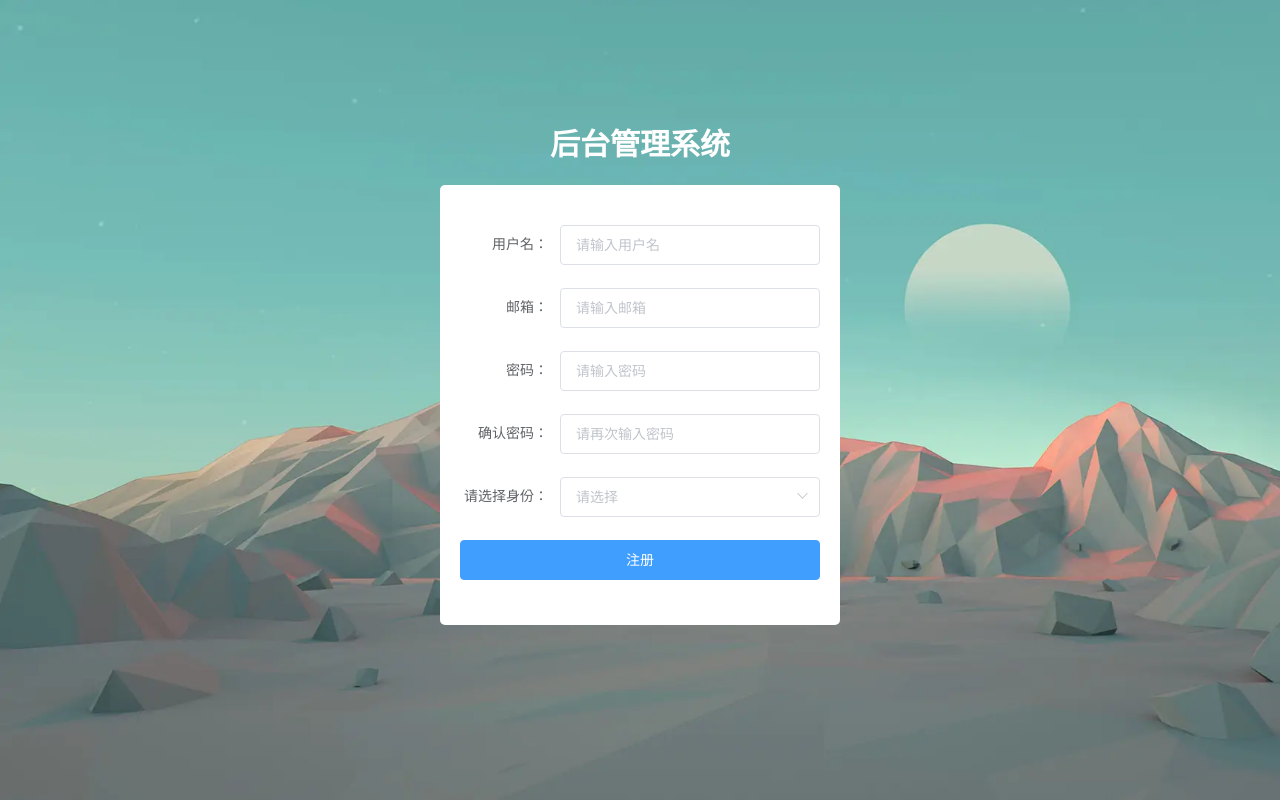
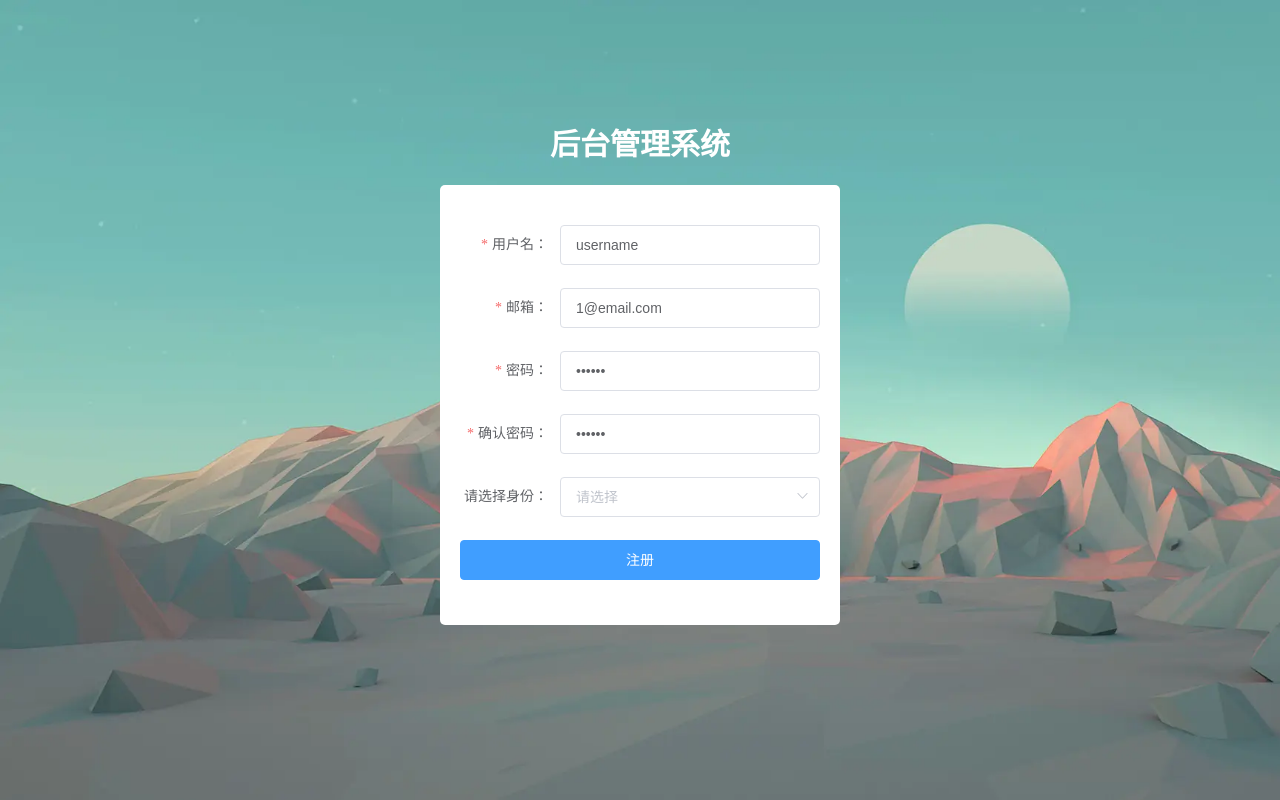
Before and after one commit to youwei997/nodejs-element-wuhaiyang, a Vue app in the folder frontend/: page /register in a window 1280 px wide. Built offline with nearby package versions, Linux system fonts and the light colour scheme.

Commit message:
完善注册页面

```diff
--- a/frontend/src/views/register.vue
+++ b/frontend/src/views/register.vue
@@ -1,3 +1,4 @@
+
 <template>
     <div class="register">
         <el-container>
@@ -50,24 +51,93 @@
 </template>
 
 <script>
+import { register } from '@/api/user'
 export default {
     data() {
+        var validatePass2 = (rule, value, callback) => {
+            if (value !== this.registerForm.password) {
+                callback(new Error('两次输入密码不一致!'));
+            } else {
+                callback();
+            }
+        };
         return {
             registerForm: {
-                username: '',
-                email: '',
-                password: '',
-                password2: '',
+                username: 'username',
+                email: '1@email.com',
+                password: '123456',
+                password2: '123456',
                 identity: '',
             },
             rules: {
+                username: [
+                    {
+                        required: true,
+                        message: '用户名不能为空',
+                        trigger: 'blur',
+                    },
+                    {
+                        min: 2,
+                        max: 30,
+                        message: '长度要在2到30字符中间',
+                        trigger: 'blur',
+                    }
+                ],
+                email: [
+                    {
+                        type: 'email',
+                        required: true,
+                        message: '邮箱格式不正确',
+                        trigger: 'blur',
+                    },
+                ],
+                password: [
+                    {
+                        required: true,
+                        message: '密码不能为空',
+                        trigger: 'blur',
+                    },
+                    {
+                        min: 6,
+                        max: 30,
+                        message: '长度在6到30之间'
+                    }
+                ],
+                password2: [
+                    {
+                        required: true,
+                        message: '密码不能为空',
+                        trigger: 'blur',
+                    },
+                    {
+                        min: 6,
+                        max: 30,
+                        message: '长度在6到30之间'
+                    },
+                    {
+                        validator: validatePass2,
+                        trigger: 'blur',
+                    }
+                ]
             }
         };
     },
     methods: {
-        resetForm(formName) {
-            this.$refs[formName].resetFields();
+        submit(formName) {
+            this.$refs[formName].validate((valid) => {
+                if (!valid) {
+                    return false;
+                }
+                register(this.registerForm).then(res => {
+                    this.$message.success(res.msg)
+                    this.$router.push('/login')
+                }).catch(err => {
+                    console.log(err);
+                })
+            })
         }
+    },
+    created() {
     }
 }
 </script>
```
